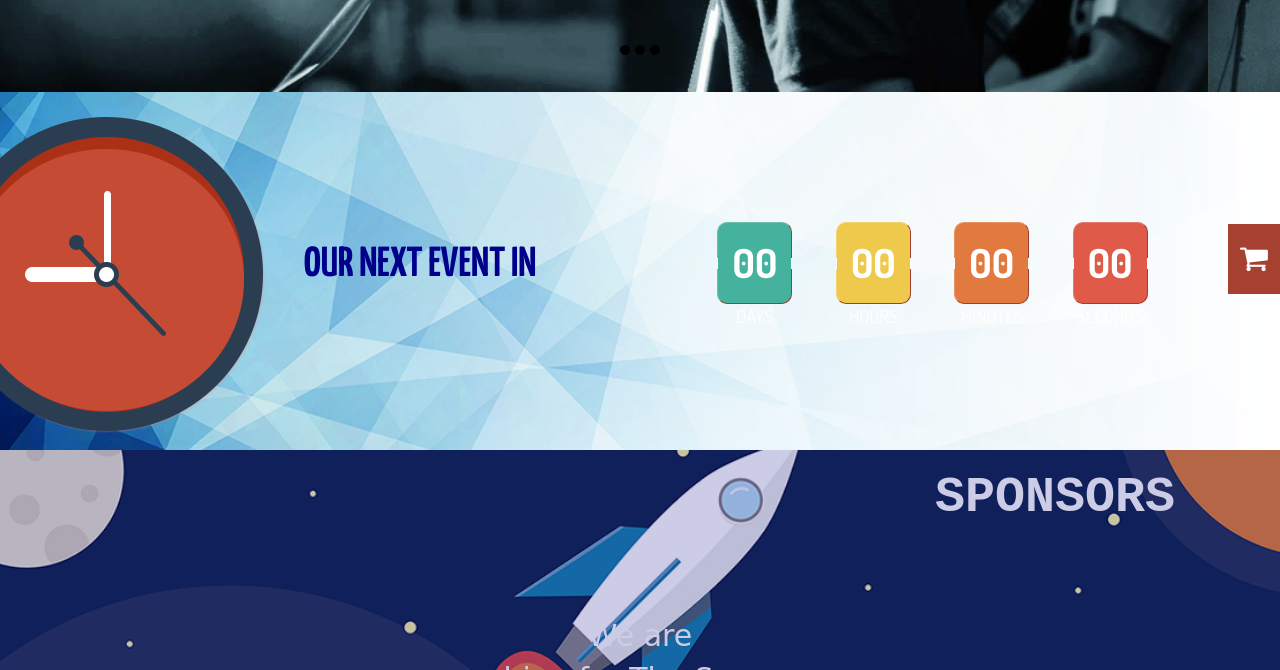
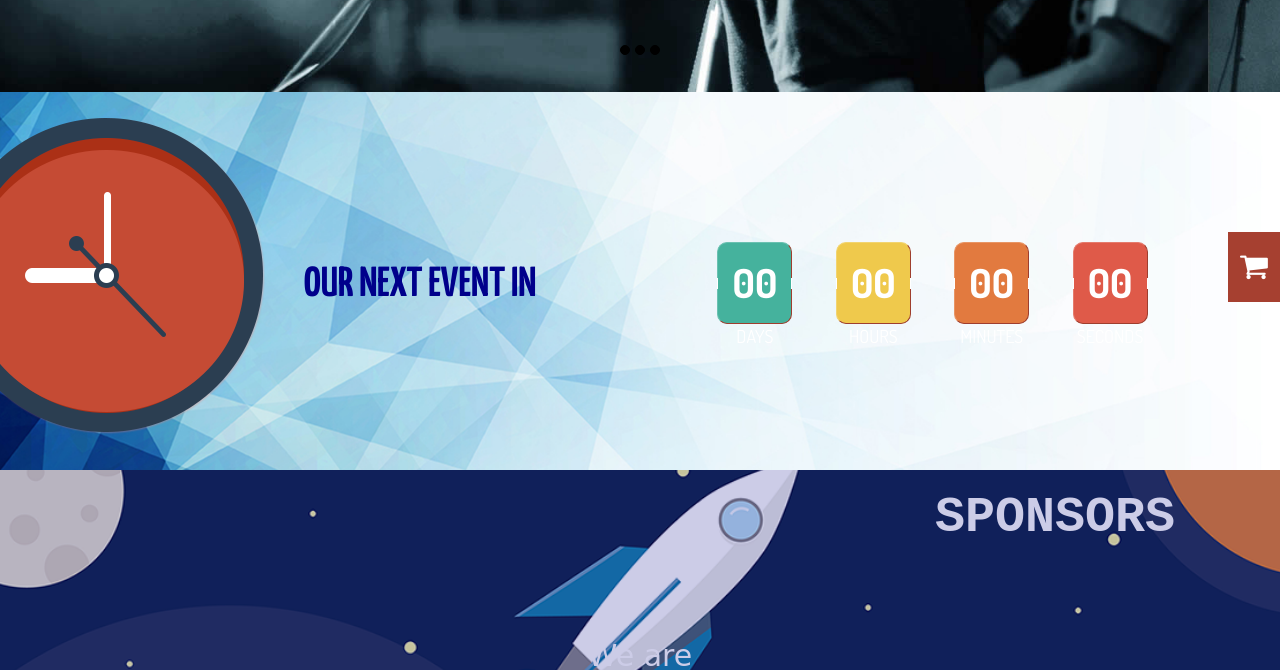
Before and after one commit to nkmishra1997/cms-plugins, a plain HTML site: page index.html in a window 1280 px wide. Shown: the part 588-1258 px from the top of the page. Drawn offline with Linux system fonts and the light colour scheme; some packages are replaced by stand-ins of ours.

Commit message:
Minor Changes

```diff
--- a/css/main.css
+++ b/css/main.css
@@ -279,9 +279,10 @@ h7 {
   background-repeat:no-repeat;
   position: relative;
   overflow: hidden;
+    padding-bottom: 100px;
 
     background-size: cover;
-  padding: 130px 0 100px;
+  padding: 150px 0 100px;
     margin-right: 0px;
 }
 
```
